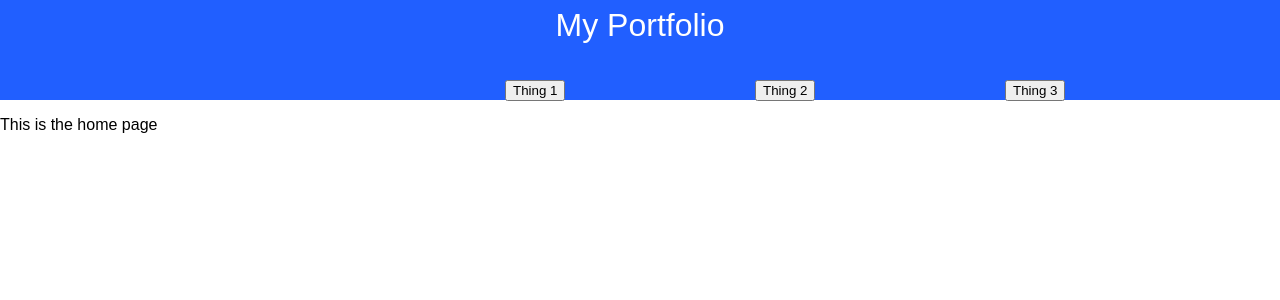
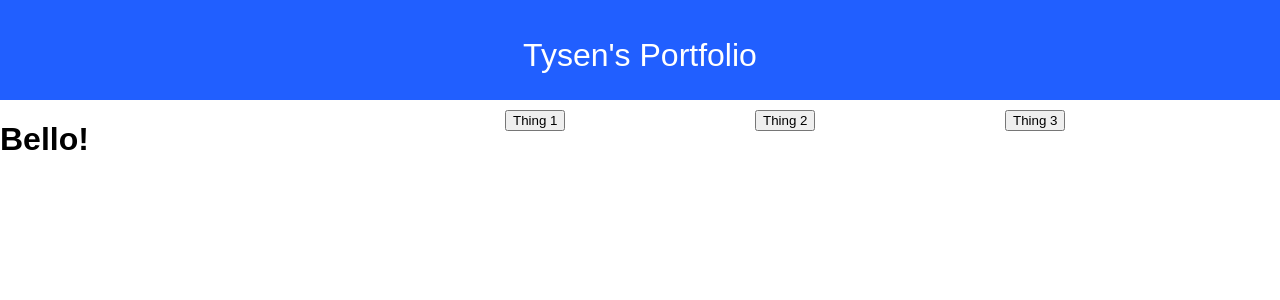
Before and after one commit to tysenh1/my-portfolio, a React (Vite) app: page / in a window 1280 px wide. Shown: the top 300 px of the page. Built offline with nearby package versions, Linux system fonts and the light colour scheme.

Commit message:
updated the header text and some basic css

```diff
--- a/src/App.tsx
+++ b/src/App.tsx
@@ -39,7 +39,7 @@ function App() {
   return (
     <body>
       <header className='header'>
-        <h1 className='website-title'>My Portfolio</h1>
+        <h1 className='website-title'>Tysen's Portfolio</h1>
         <nav className='navbar'>
           <ul className='navbar-list'>
             <li className='navbar-item'><button onClick={(() => handleNavClick('coding'))}>Thing 1</button></li>
--- a/src/components/Home.tsx
+++ b/src/components/Home.tsx
@@ -1,9 +1,13 @@
 function Home() {
     return (
         <>
-            <div>
-                <p>This is the home page</p>
+            <h1>Bello!</h1>
+            {/* <div>
+                <h2 className="article-header">Welcome to my portfolio!</h2>
             </div>
+            <div className="article-body">
+                <p className="article-home-body-text">On this website I will be displaying my work/coding experience and some other hobbies I think are cool enough to share.</p>
+            </div> */}
         </>
     )
 }
--- a/src/styles.css
+++ b/src/styles.css
@@ -51,7 +51,8 @@ ul li {
     justify-content: center;
     align-items: center;
     height: 50px;
-    font-weight: 400;
+    font-weight: 500;
+    padding-top: 30px;
 }
 
 
```
